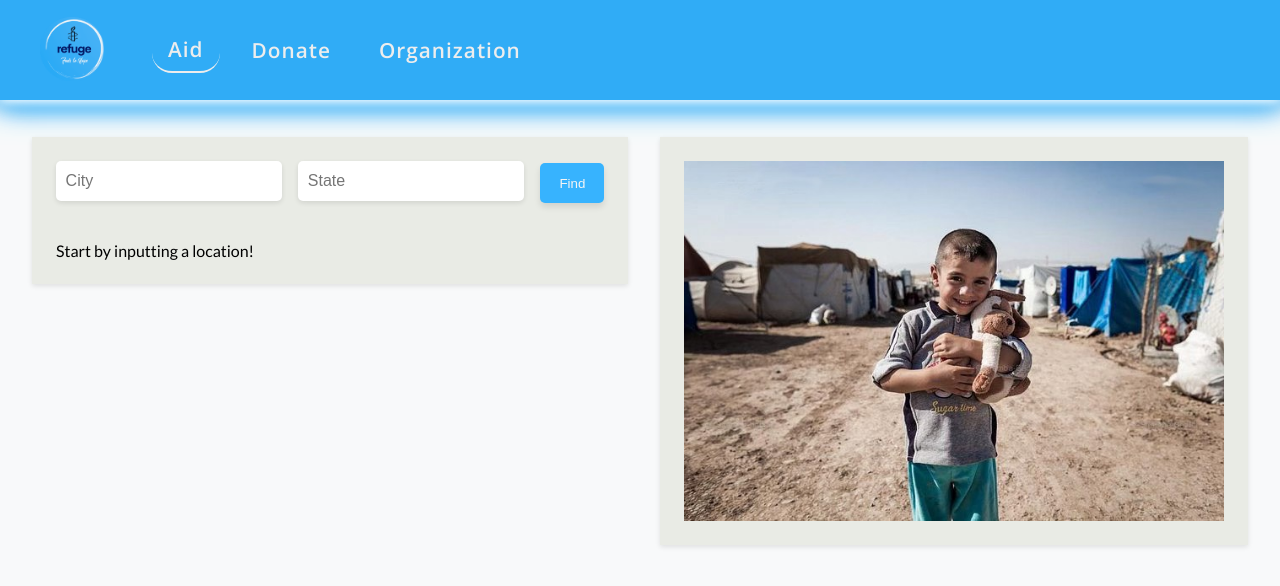
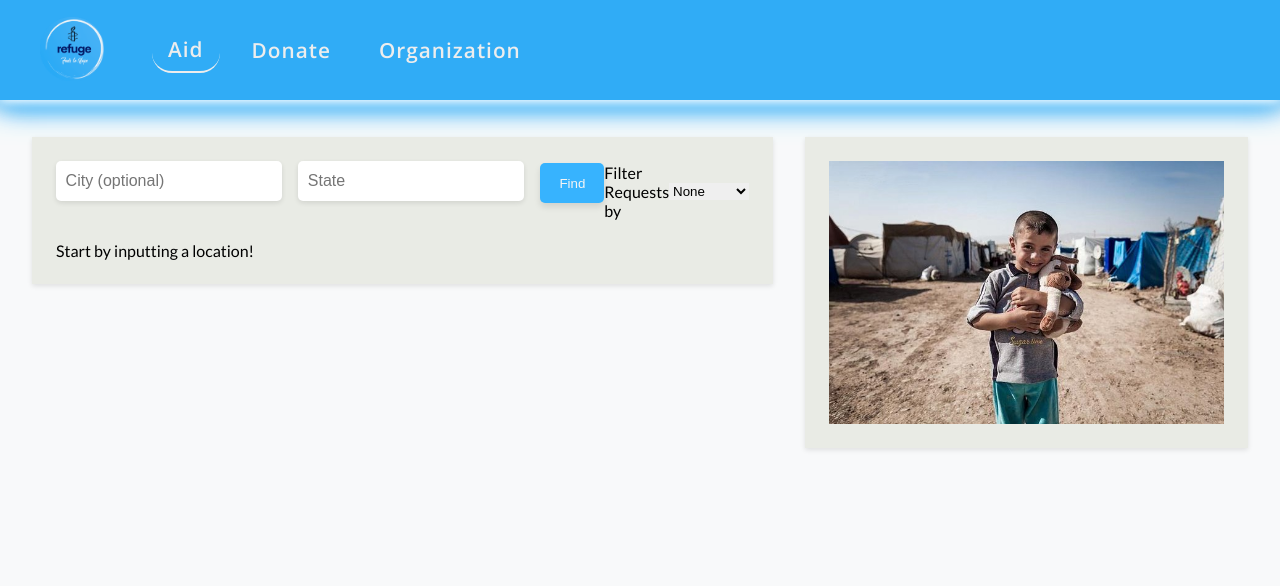
Before and after one commit to Refugee-Aid-Capstone/refugee-aid-fe, a React (Create React App) app: page /provideAid in a window 1280 px wide. Shown: the top 586 px of the page. Built offline with nearby package versions, Linux system fonts and the light colour scheme.

Commit message:
Add search filter

```diff
--- a/src/Components/Search/Search.js
+++ b/src/Components/Search/Search.js
@@ -1,7 +1,5 @@
 import { useState } from 'react';
-import {
-  GET_ALL_REQUESTS_BY_AREA,
-} from '../../apollo-client/queries';
+import { GET_ALL_REQUESTS_BY_AREA } from '../../apollo-client/queries';
 import { useLazyQuery } from '@apollo/client';
 import SearchResults from '../SearchResults/SearchResults';
 import './Search.scss';
@@ -10,6 +8,7 @@ export default function Search({ selectOrganization }) {
   // filter by type
   const [city, setCity] = useState('');
   const [state, setState] = useState('');
+  const [searchFilter, setSearchFilter] = useState('');
 
   const [findOrgs, { loading, error, data }] = useLazyQuery(
     GET_ALL_REQUESTS_BY_AREA,
@@ -17,17 +16,19 @@ export default function Search({ selectOrganization }) {
 
   return (
     <div className='search-section'>
-      <form className='search-bar' onSubmit={e => {
-        document.querySelector('.search-bar').reportValidity()
-        e.preventDefault()
-        findOrgs({variables: {city, state}})
-      }}>
+      <form
+        className='search-bar'
+        onSubmit={e => {
+          document.querySelector('.search-bar').reportValidity();
+          e.preventDefault();
+          findOrgs({ variables: { city, state } });
+        }}
+      >
         <input
           type='text'
           value={city}
           onChange={e => setCity(e.target.value)}
-          placeholder='City'
-          required
+          placeholder='City (optional)'
         />
         <input
           type='text'
@@ -36,16 +37,23 @@ export default function Search({ selectOrganization }) {
           placeholder='State'
           required
         />
-        <button>
-          Find
-        </button>
-        {/* <select>
-          <option value='filter1'>Filter 1</option>
-          <option value='filter2'>Filter 2</option>
-          <option value='filter3'>Filter 3</option>
-        </select> */}
+        <button>Find</button>
+        <label htmlFor='filter'>Filter Requests by</label>
+        <select id='filter'
+          onChange={e => {
+            setSearchFilter(e.target.value);
+          }}
+        >
+          <option value=''>None</option>
+          <option value='food'>Food</option>
+          <option value='language'>Language</option>
+          <option value='legal'>Legal</option>
+          <option value='medical'>Medical</option>
+          <option value='other'>Other</option>
+        </select>
       </form>
       <SearchResults
+        searchFilter={searchFilter}
         selectOrganization={selectOrganization}
         data={data}
         loading={loading}
--- a/src/Components/SearchResults/SearchResults.js
+++ b/src/Components/SearchResults/SearchResults.js
@@ -1,28 +1,46 @@
-import { useState , useEffect} from 'react';
+import { useState, useEffect } from 'react';
 import RequestCard from '../RequestCard/RequestCard';
-import Spinner from '../Spinner/Spinner'
-import './SearchResults.scss'
+import Spinner from '../Spinner/Spinner';
+import './SearchResults.scss';
 
-export default function SearchResults({selectOrganization, data, loading, error }) {
-  const [cards, setCards] = useState([])
-  const [noResults, setNoResults] = useState(true)
+export default function SearchResults({
+  selectOrganization,
+  data,
+  loading,
+  error,
+  searchFilter,
+}) {
+  const [searchResults, setSearchResults] = useState([]);
+  const [noResults, setNoResults] = useState(true);
 
   useEffect(() => {
     const noResults = data?.aidRequests.length ? false : true;
-    setNoResults(noResults)
+    setNoResults(noResults);
 
-    if (data) {
-      setCards(data.aidRequests.map(request => <RequestCard key={request.id} selectOrganization={selectOrganization} request={request} />));
-    } else {
-      setCards([])
+    let results = data ? data.aidRequests : [];
+
+    if (searchFilter) {
+      results = results.filter(
+        aidRequest => aidRequest.aidType === searchFilter,
+      );
     }
-  }, [data])
+
+    setSearchResults(results);
+  }, [data, searchFilter]);
+
+  const cards = searchResults.map(request => (
+    <RequestCard
+      key={request.id}
+      selectOrganization={selectOrganization}
+      request={request}
+    />
+  ));
 
   return (
     <div className='search-results'>
-      {loading && <Spinner/>}
+      {loading && <Spinner />}
       {error && error}
-      {cards.length ? cards: <p>Start by inputting a location!</p>}
+      {searchResults.length ? cards : <p>Start by inputting a location!</p>}
     </div>
   );
 }
--- a/src/Components/SearchResults/SearchResults.scss
+++ b/src/Components/SearchResults/SearchResults.scss
@@ -1,5 +1,6 @@
 .search-results {
   display: grid;
   gap: 1rem;
-  max-height: 100%;
+  max-height: 70vh;
+  overflow-y: scroll;
 }
```
